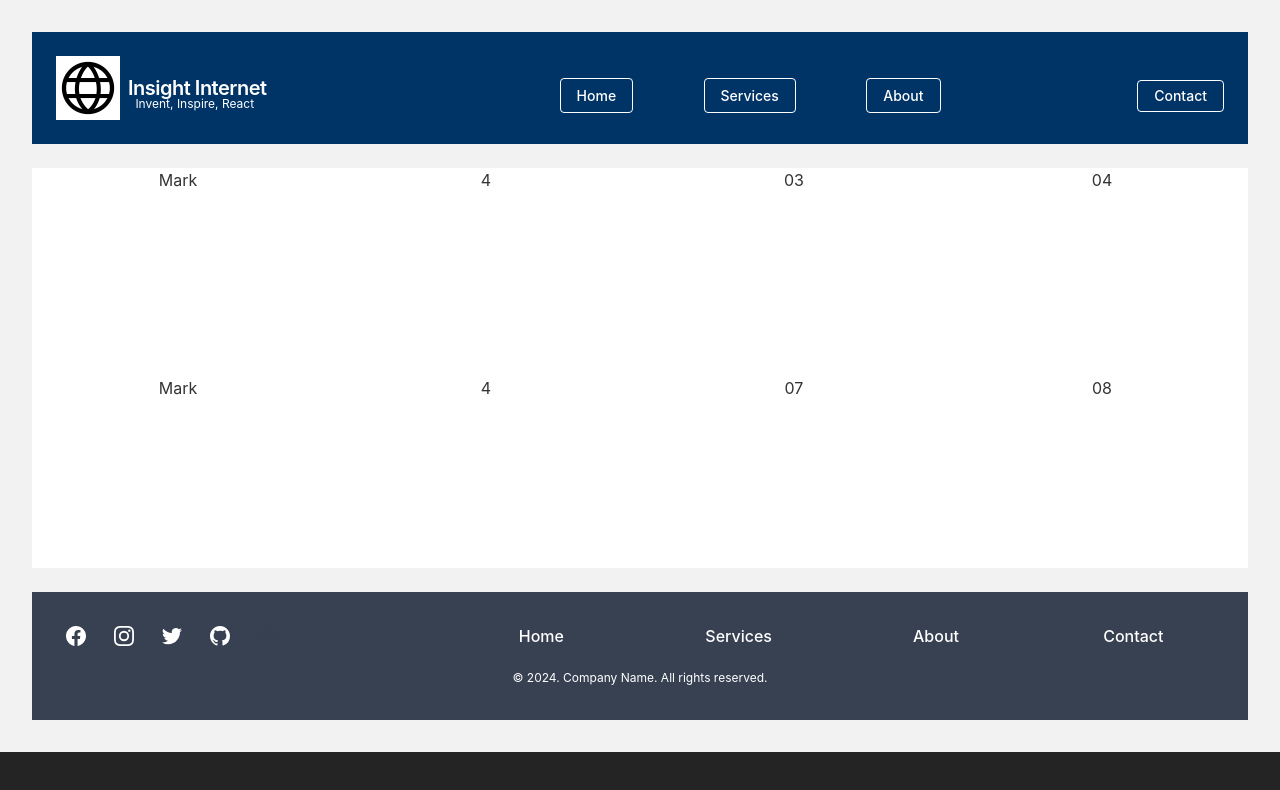
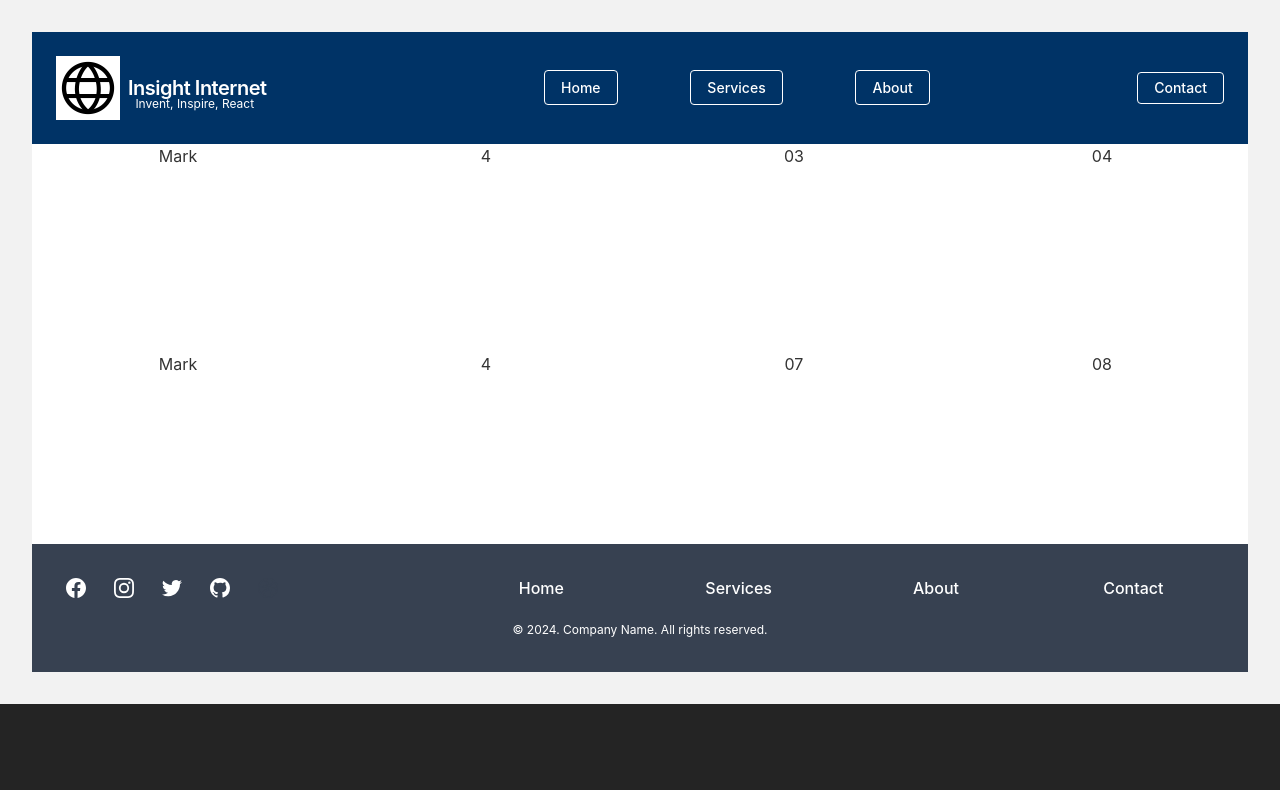
Before and after one commit to matherton/insightinternetApp, a Vue app: page / in a window 1280 px wide. Shown: the top 790 px of the page. Built offline with nearby package versions, Linux system fonts and the light colour scheme.

Commit message:
perfectly aligned nav at all screen widths

```diff
--- a/src/App.vue
+++ b/src/App.vue
@@ -17,9 +17,9 @@ defineProps({
 
 <template>
   <Header />
-  <br />
+
   <Page myName="Mark" :gridColMD="3" :gridColLG="4" />
-  <br />
+
   <Footer />
 </template>
 
--- a/src/components/Header.vue
+++ b/src/components/Header.vue
@@ -8,7 +8,7 @@ defineProps({
 <template>
   <header class="header sticky-top">
     <nav class="flex items-center justify-between flex-wrap header p-6">
-      <div class="flex items-center flex-shrink-0 text-white mr-6">
+      <div class="flex items-center flex-shrink-0 text-white">
         <div class="flex items-center flex-shrink-0 text-white mr-6">
           <img src="/src/assets/globe-icon.gif" alt="" />
           <span class="font-semibold text-xl tracking-tight pl-2"
@@ -33,7 +33,7 @@ defineProps({
         </button>
       </div> -->
       <div
-        class="w-full block flex-grow pt-4 xs:pt-4 sm:pt-4 md:pt-4 lg:flex lg:items-center lg:w-auto"
+        class="w-full block flex-grow pt-4 lg:flex lg:items-center lg:w-auto"
       >
         <div class="text-sm lg:flex-grow">
           <a href="#responsive-header" class="button-primary px-4 py-2 mr-2"
@@ -60,10 +60,14 @@ defineProps({
 </template>
 
 <style scoped>
-/* Only way I could find to overwrite Tailwind so the nav would remove the margin right on smaller screens */
+/* Only way I could find to overwrite Tailwind so the nav would remove the margin right on smaller screens
+andto remove the padding top on larger screens */
 @media (min-width: 1024px) {
   .button-primary {
     margin-right: 10%;
+  }
+  .flex-grow.pt-4 {
+    padding-top: 0;
   }
 }
 </style>
```
